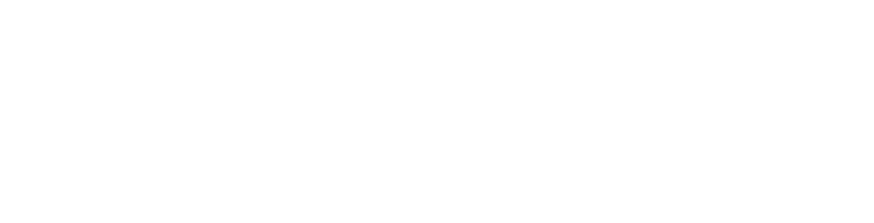
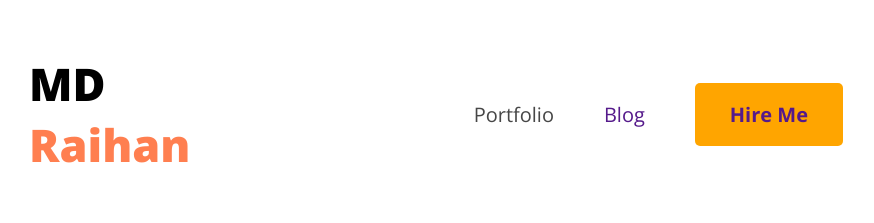
Before and after one commit to raihan2019/web-dev-portfolio, a plain HTML site: page index.html in a window 1280 px wide. Shown: the whole page, without its empty margins (179-1053 px from the left). Drawn offline with nearby package versions, Linux system fonts and the light colour scheme.

Commit message:
added raihan.jpg

```diff
--- a/index.html
+++ b/index.html
@@ -4,8 +4,19 @@
     <meta charset="UTF-8">
     <meta name="viewport" content="width=device-width, initial-scale=1.0">
     <title>Web Developer Portfolio</title>
+     <link rel="preconnect" href="https://fonts.googleapis.com">
+     <link rel="preconnect" href="https://fonts.gstatic.com" crossorigin>
+    <link href="https://fonts.googleapis.com/css2?family=Open+Sans:ital,wght@0,300..800;1,300..800&display=swap" rel="stylesheet">
+    <link rel="stylesheet" href="styles/portfolio.css">
 </head>
-<body>
-
+<body class="open-sans-normal">
+    <nav>
+    <h3 class="nav-title">MD<br><span class="text-primary">Raihan</span></h3>
+    <ul>
+        <li><a class="dark-2" href="">Portfolio</a></li>
+        <li><a href="">Blog</a></li>
+        <li class="btn-primary"><a href="">Hire Me</a></li>
+    </ul>
+    </nav>
 </body>
 </html>
--- /dev/null
+++ b/styles/portfolio.css
@@ -0,0 +1,54 @@
+
+
+.open-sans-normal {
+  font-family: "Open Sans", sans-serif;
+  font-optical-sizing: auto;
+  font-style: normal;
+  font-variation-settings:"wdth" 100;
+}
+
+/* shared style */
+.text-primary{
+    color: coral;
+}
+.dark-2{
+    color: #474747;
+}
+
+.btn-primary{
+    background-color: orange;
+    font-weight: bold;
+    color: white;
+    border: none;
+    font-size: 20px;
+    padding: 18px 35px;
+    border-radius: 5px;
+}
+
+/*Nav styles */
+nav{
+    display: flex;
+    align-items: center;
+    justify-content: space-between;
+    margin: 0px 200px;
+}
+
+.nav-title{
+    font-weight: 800;
+    font-size: 45px;
+}
+
+nav ul{
+    display: flex;
+    align-items: center;
+}
+
+nav ul li {
+    list-style: none;
+    margin-right: 50px;
+}
+
+nav li a{
+    text-decoration: none;
+    font-size: 20px;
+}
```
Also changed, not shown: images/hardy.png (deleted), images/raihan.jpg (added).
